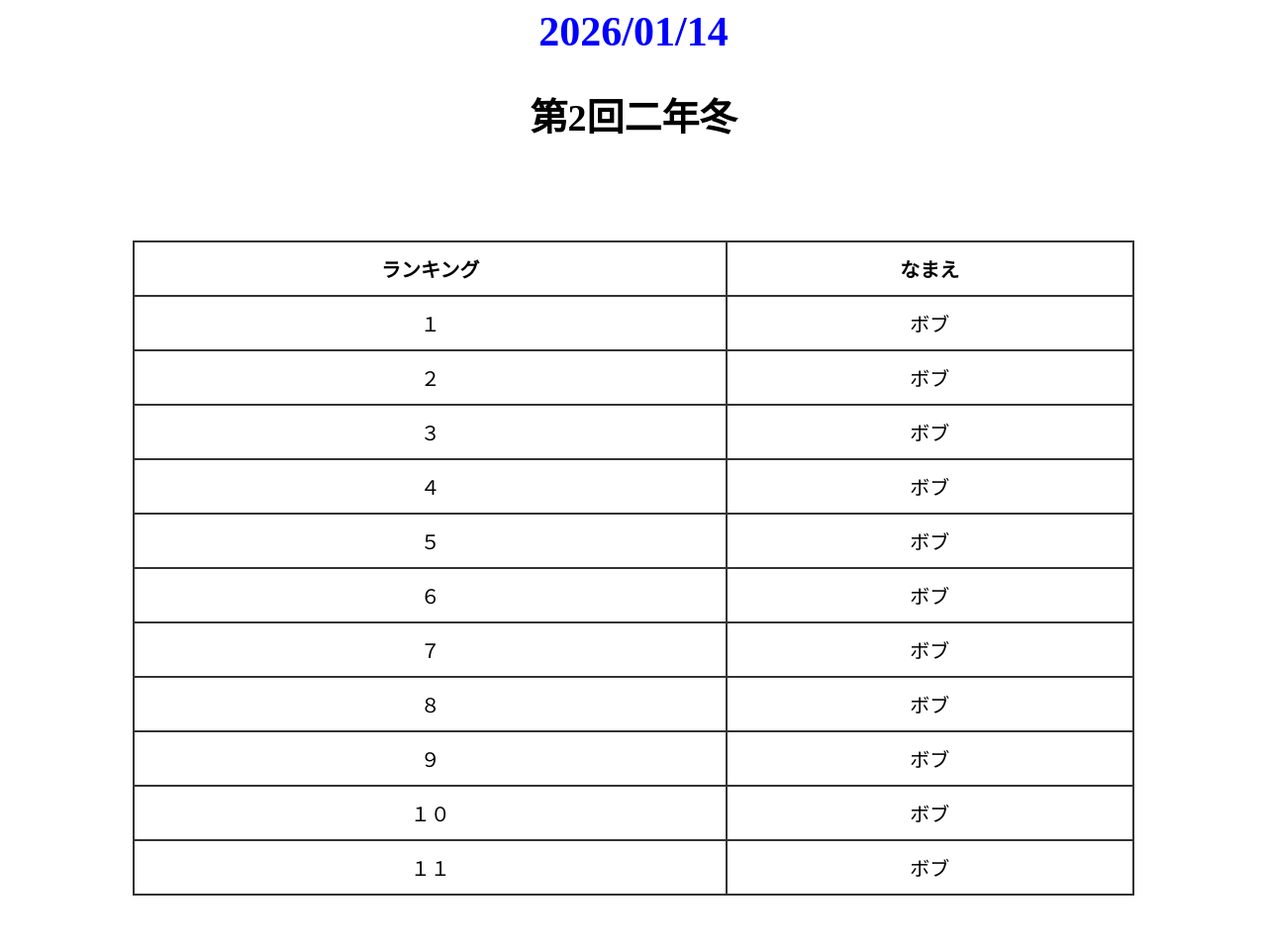
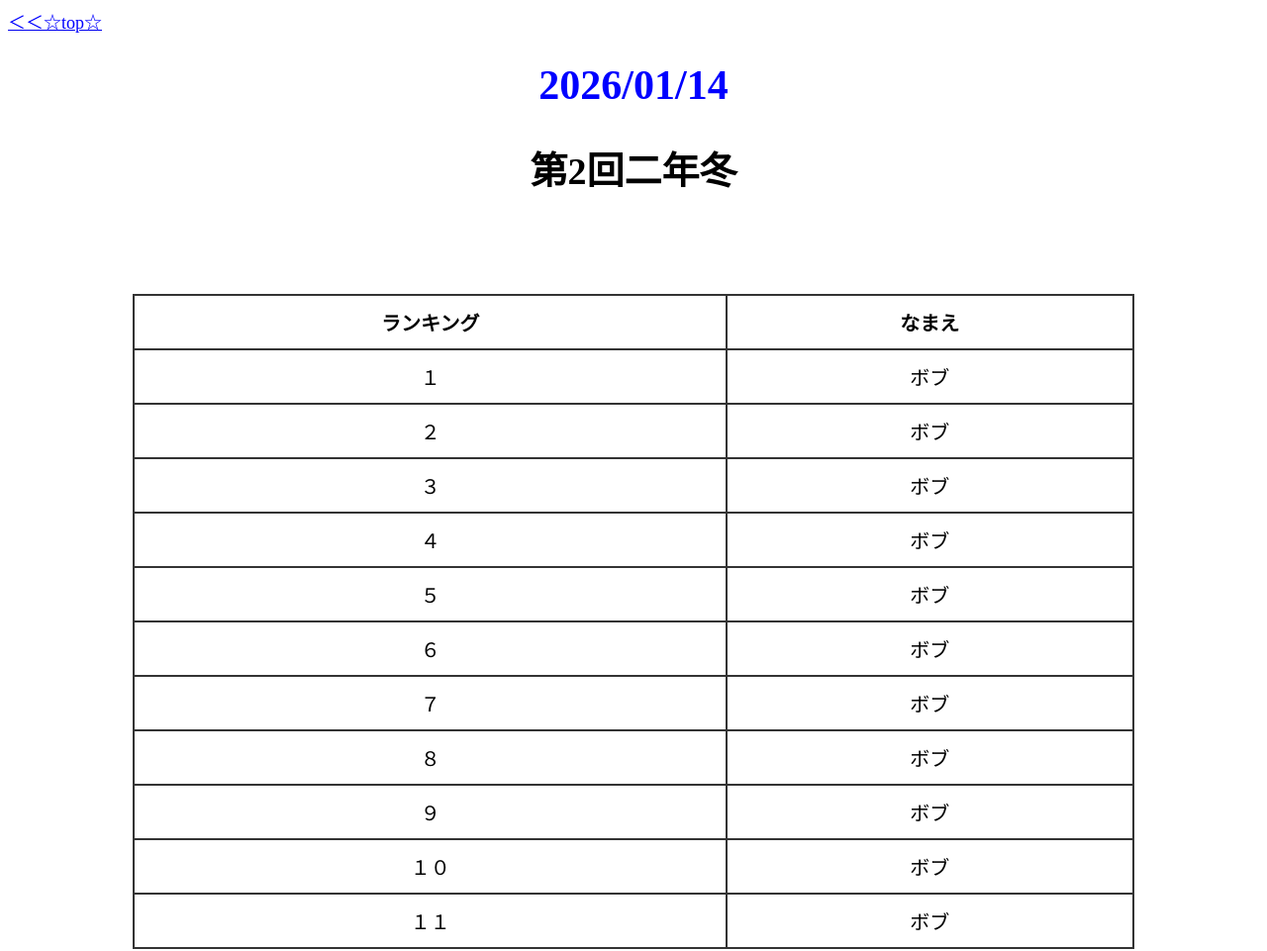
Before and after one commit to mademade0224/namekopower, a plain HTML site: page index.html in a window 1280 px wide. Shown: the whole page at 99% size. Drawn offline with Linux system fonts and the light colour scheme.

Commit message:
Update index.html

```diff
--- a/index.html
+++ b/index.html
@@ -6,7 +6,7 @@
   <link rel="stylesheet" href="style.css">
 </head>
 <body>
-  <a href="#"><p><font color="blue" size="4"＜＜☆top☆</font></p></a>
+  <a href="#"><p><font color="blue" size="4">＜＜☆top☆</font></p></a>
  <h1>2026/01/14</h1>
  <h2>第2回二年冬</h2>
 <div class="table-wrapper">
```
